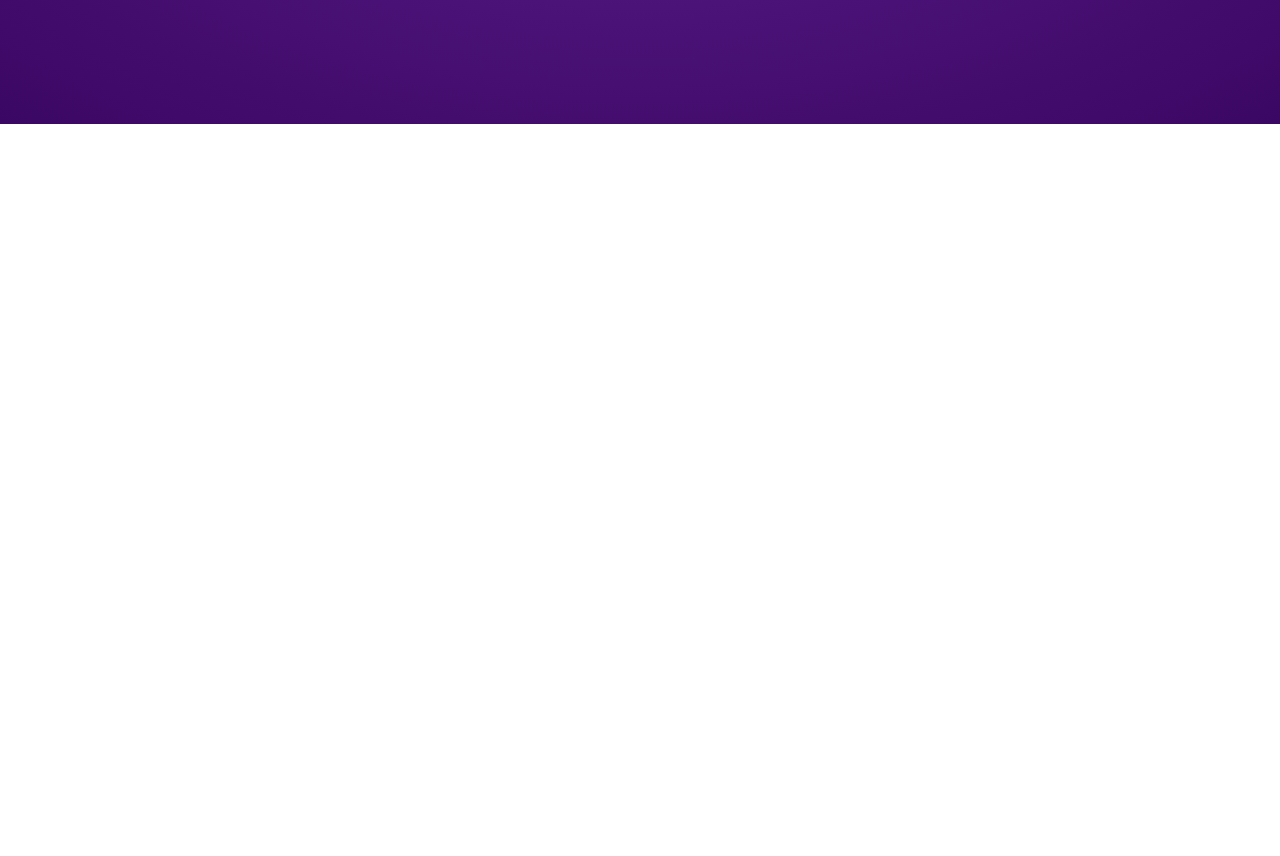
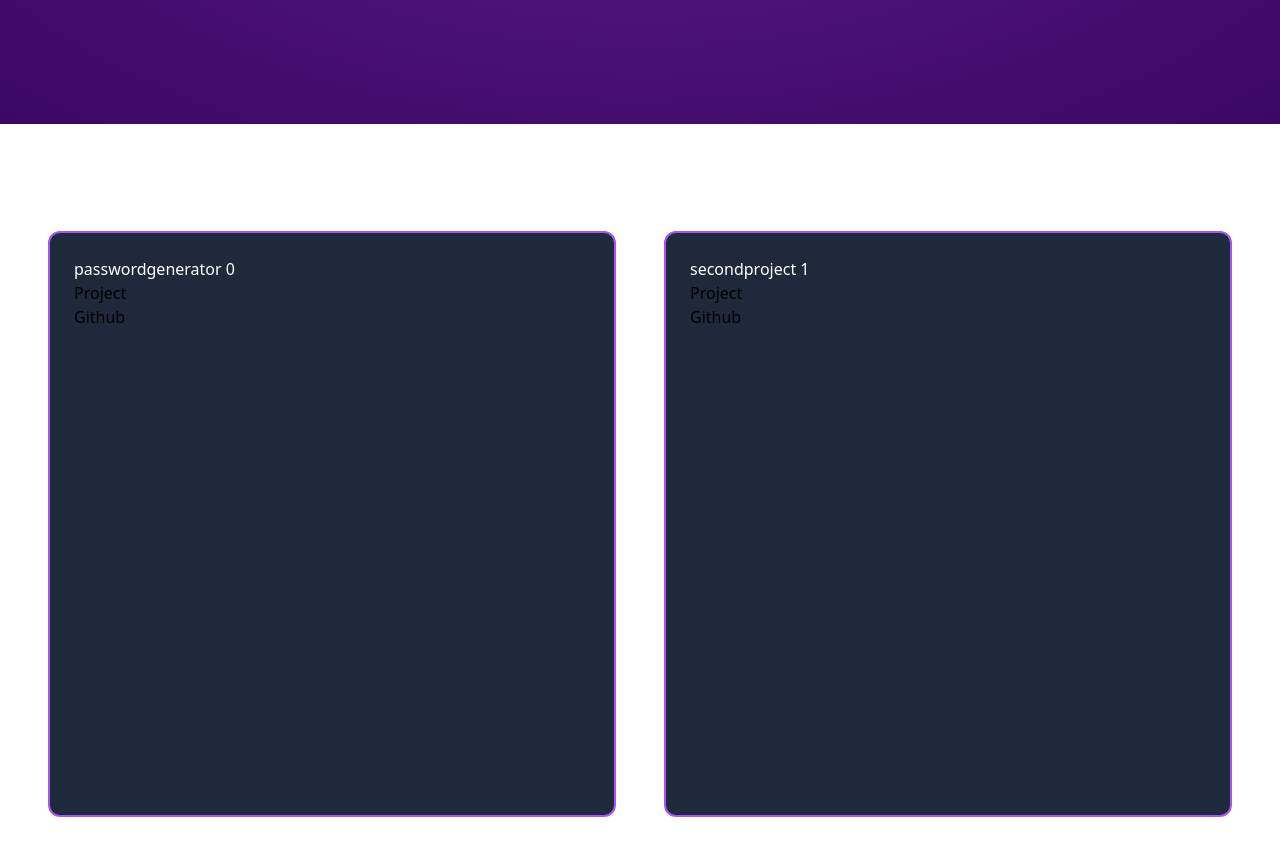
Before and after one commit to Bonniezilla/Portfolio, a Next.js app: page / in a window 1280 px wide. Shown: the part 580-1436 px from the top of the page. Built offline with nearby package versions, Linux system fonts and the light colour scheme.

Commit message:
Adicionando divs para os projetos

```diff
--- a/src/app/components/about.jsx
+++ b/src/app/components/about.jsx
@@ -2,7 +2,7 @@ import { IncrementalCache } from "next/dist/server/lib/incremental-cache";
 
 export default function About() {
   const icons = [
-    { name: "github", href: "https://github/Bonniezilla" },
+    { name: "github", href: "https://github.com/Bonniezilla" },
     { name: "document", href: undefined },
   ];
 
--- a/src/app/page.jsx
+++ b/src/app/page.jsx
@@ -1,13 +1,27 @@
 import About from "./components/about";
 
 export default function Home() {
+  const projects = [
+    { id: 1, content: 'passwordgenerator', url: 'project1.com', github: 'github.com/Bonniezilla/passwordgenerator' },
+    { id: 2, content: 'secondproject', url: 'project2.com', github: 'github.com/Bonniezilla/' },
+  ]
+
   return (
     <main>
       <header className="bg-white w-full h-16">
       </header>
       <main className="flex w-screen flex-col">
         <About />
-        <section className="h-screen w-screen bg-white">
+        <section className="h-screen w-screen bg-white flex justify-between items-center
+        p-12 gap-12">
+          {projects.map((project,  index) => (
+            <div className="bg-slate-800 flex flex-col border-purple-500 border-solid
+            border-2 h-5/6 w-full rounded-xl p-6">
+              <h1 className="text-white">{project.content + " " + index}</h1>
+              <a href={project.url}>Project</a>
+              <a href={project.github}>Github</a>
+            </div>
+          ))}
         </section>
       </main>
     </main>
```
